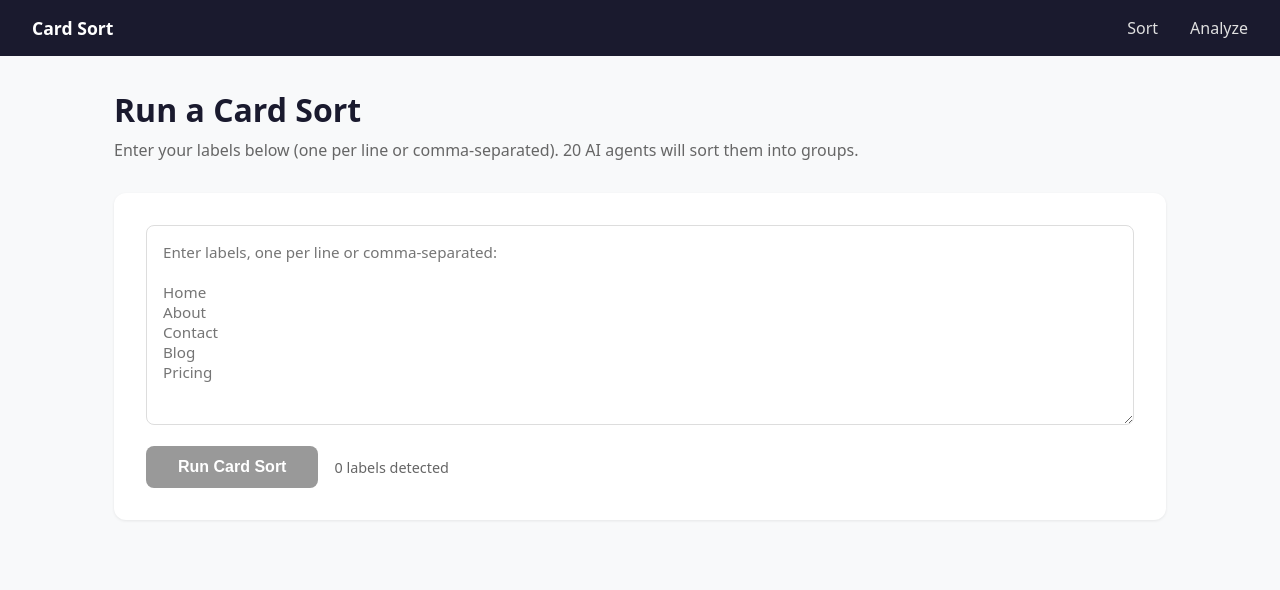
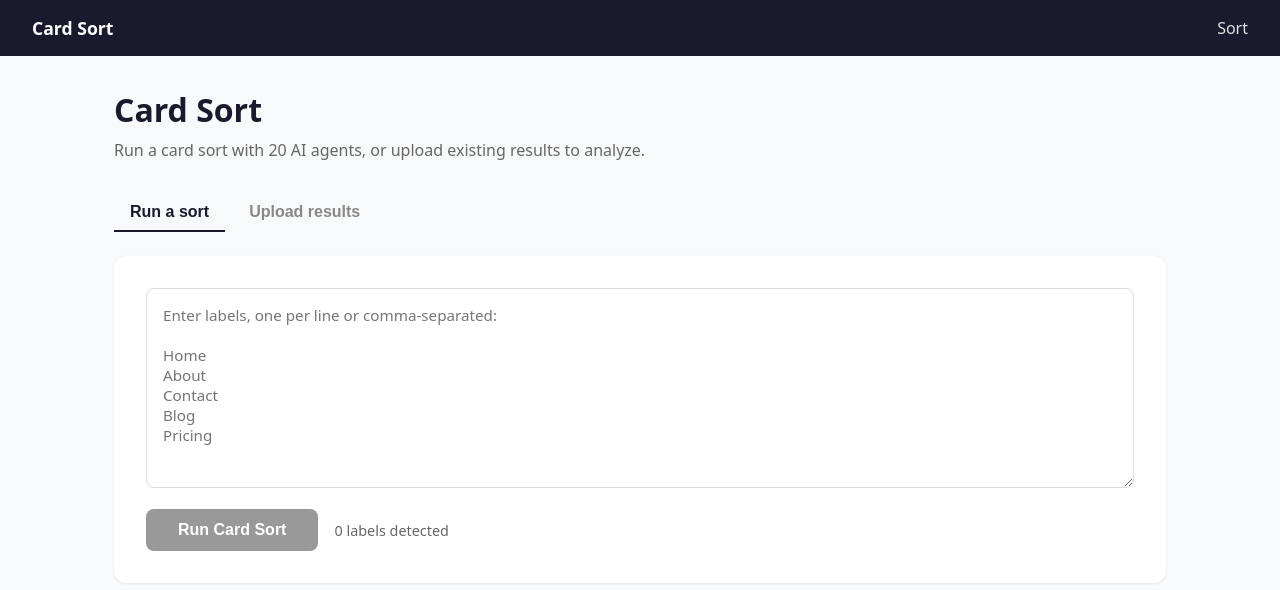
Before and after one commit to aplauche/Agentic-Card-Sorting, an Astro site in the folder apps/frontend/: page /sort in a window 1280 px wide. Built offline with nearby package versions, Linux system fonts and the light colour scheme; Astro itself is replaced by a stand-in of ours.

Commit message:
remove legacy analyze page and move upload to tab layout

```diff
--- a/apps/frontend/src/components/SortForm.tsx
+++ b/apps/frontend/src/components/SortForm.tsx
@@ -1,12 +1,52 @@
-import { useState, useCallback } from 'react';
+import { useState, useCallback, useEffect } from 'react';
 import AnalysisPanel from './AnalysisPanel';
 
 const styles = {
+  tabBar: {
+    display: 'flex',
+    gap: '0.5rem',
+    marginBottom: '1.5rem',
+  } as React.CSSProperties,
+  tab: {
+    background: 'transparent',
+    border: 'none',
+    borderBottom: '2px solid transparent',
+    padding: '0.6rem 1rem',
+    fontSize: '1rem',
+    fontWeight: 600,
+    color: '#888',
+    cursor: 'pointer',
+  } as React.CSSProperties,
+  tabActive: {
+    color: '#1a1a2e',
+    borderBottom: '2px solid #1a1a2e',
+  } as React.CSSProperties,
   form: {
     background: 'white',
     padding: '2rem',
     borderRadius: '12px',
     boxShadow: '0 1px 3px rgba(0,0,0,0.08)',
+  } as React.CSSProperties,
+  field: {
+    display: 'flex',
+    flexDirection: 'column' as const,
+    gap: '0.4rem',
+  } as React.CSSProperties,
+  label: {
+    fontSize: '0.85rem',
+    fontWeight: 600,
+    color: '#444',
+  } as React.CSSProperties,
+  fileInput: {
+    padding: '0.6rem 0.8rem',
+    border: '1px solid #ddd',
+    borderRadius: '8px',
+    fontSize: '0.95rem',
+  } as React.CSSProperties,
+  fileName: {
+    fontSize: '0.85rem',
+    color: '#666',
+    marginTop: '0.25rem',
   } as React.CSSProperties,
   textarea: {
     width: '100%',
@@ -67,11 +107,19 @@ const styles = {
 };
 
 export default function SortForm() {
+  const [tab, setTab] = useState<'sort' | 'upload'>('sort');
+  const [uploadFile, setUploadFile] = useState<File | null>(null);
   const [input, setInput] = useState('');
   const [loading, setLoading] = useState(false);
   const [progress, setProgress] = useState({ completed: 0, total: 20 });
   const [summary, setSummary] = useState<object | null>(null);
   const [error, setError] = useState('');
+
+  useEffect(() => {
+    if (new URLSearchParams(window.location.search).get('tab') === 'upload') {
+      setTab('upload');
+    }
+  }, []);
 
   const parseLabels = (text: string): string[] => {
     // Split by newline first, then by comma, trim and filter empties
@@ -165,6 +213,49 @@ export default function SortForm() {
   const labels = parseLabels(input);
 
   return (
+    <>
+      <div style={styles.tabBar}>
+        <button
+          style={{ ...styles.tab, ...(tab === 'sort' ? styles.tabActive : {}) }}
+          onClick={() => setTab('sort')}
+        >
+          Run a sort
+        </button>
+        <button
+          style={{ ...styles.tab, ...(tab === 'upload' ? styles.tabActive : {}) }}
+          onClick={() => setTab('upload')}
+        >
+          Upload results
+        </button>
+      </div>
+
+      {tab === 'sort' ? (
+        renderSortTab()
+      ) : (
+        <div style={styles.form}>
+          <div style={styles.field}>
+            <label style={styles.label}>Summary JSON</label>
+            <input
+              type="file"
+              accept=".json"
+              style={styles.fileInput}
+              onChange={e => setUploadFile(e.target.files?.[0] ?? null)}
+            />
+            {uploadFile && <div style={styles.fileName}>{uploadFile.name}</div>}
+          </div>
+        </div>
+      )}
+
+      {tab === 'upload' && uploadFile && (
+        <div style={{ marginTop: '2rem' }}>
+          <AnalysisPanel source={uploadFile} />
+        </div>
+      )}
+    </>
+  );
+
+  function renderSortTab() {
+    return (
     <div style={styles.form}>
       <textarea
         style={styles.textarea}
@@ -228,4 +319,5 @@ export default function SortForm() {
       )}
     </div>
   );
+  }
 }
--- a/apps/frontend/src/layouts/Layout.astro
+++ b/apps/frontend/src/layouts/Layout.astro
@@ -57,7 +57,6 @@ const { title } = Astro.props;
     <nav>
       <a href="/" class="logo">Card Sort</a>
       <a href="/sort">Sort</a>
-      <a href="/analyze">Analyze</a>
     </nav>
     <div class="container">
       <slot />
--- a/apps/frontend/src/pages/index.astro
+++ b/apps/frontend/src/pages/index.astro
@@ -11,9 +11,9 @@ import Layout from '../layouts/Layout.astro';
         <h2>Run a Card Sort</h2>
         <p>Enter your labels and let 20 AI agents sort them into groups. Download the results as JSON for further analysis.</p>
       </a>
-      <a href="/analyze" class="card">
+      <a href="/sort?tab=upload" class="card">
         <h2>Analyze Results</h2>
-        <p>Upload your results to generate dendrograms, similarity matrices, and cluster groupings.</p>
+        <p>Upload a previously saved summary.json to generate dendrograms, similarity matrices, and cluster groupings.</p>
       </a>
     </div>
   </div>
--- a/apps/frontend/src/pages/sort.astro
+++ b/apps/frontend/src/pages/sort.astro
@@ -4,7 +4,7 @@ import SortForm from '../components/SortForm.tsx';
 ---
 
 <Layout title="Run Card Sort">
-  <h1 style="margin-bottom: 0.5rem;">Run a Card Sort</h1>
-  <p style="color: #666; margin-bottom: 2rem;">Enter your labels below (one per line or comma-separated). 20 AI agents will sort them into groups.</p>
+  <h1 style="margin-bottom: 0.5rem;">Card Sort</h1>
+  <p style="color: #666; margin-bottom: 2rem;">Run a card sort with 20 AI agents, or upload existing results to analyze.</p>
   <SortForm client:load />
 </Layout>
```
Also changed, not shown: apps/frontend/src/components/AnalyzeForm.tsx (deleted, +0 -58 lines), apps/frontend/src/pages/analyze.astro (deleted, +0 -10 lines).
